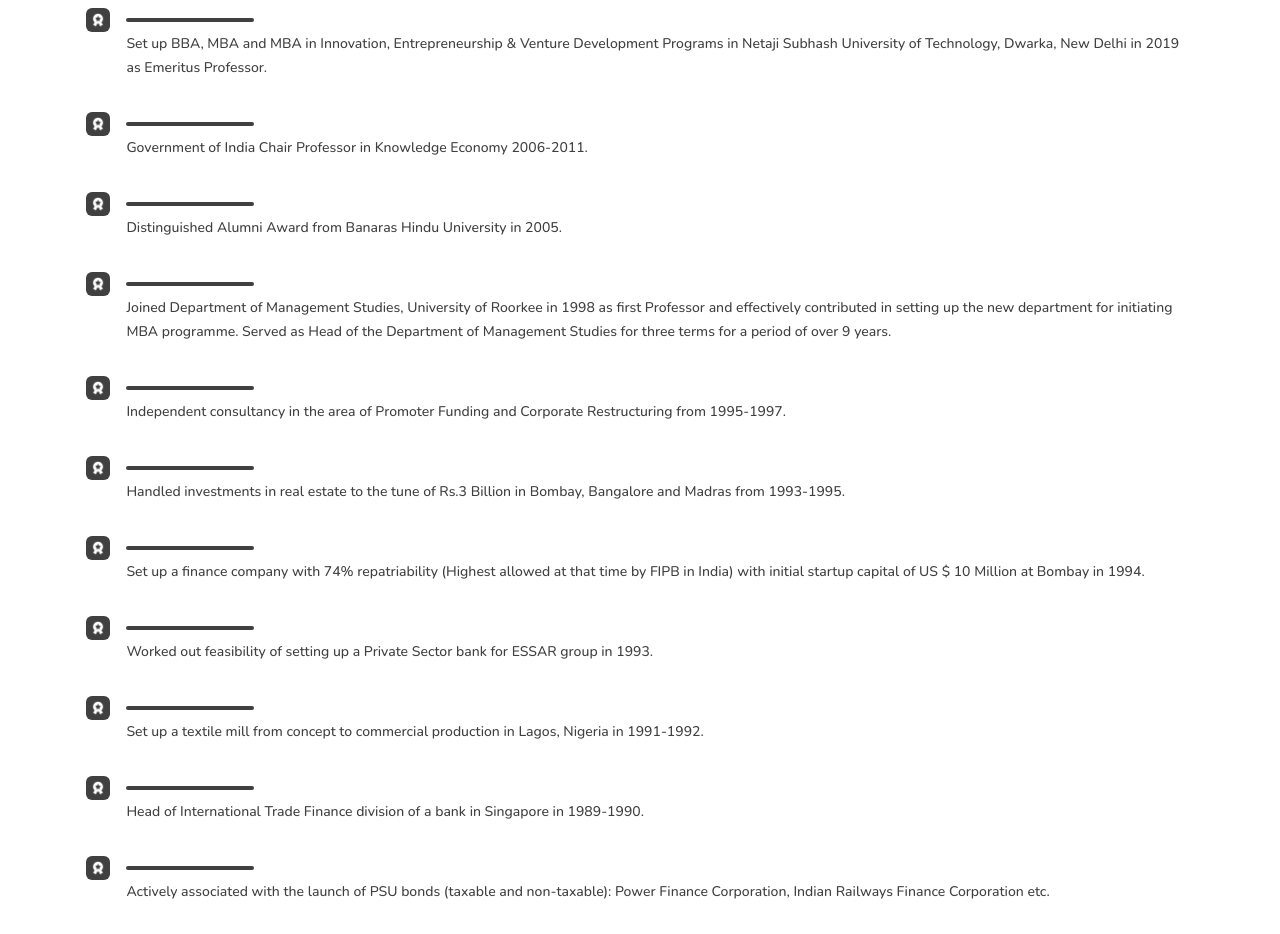
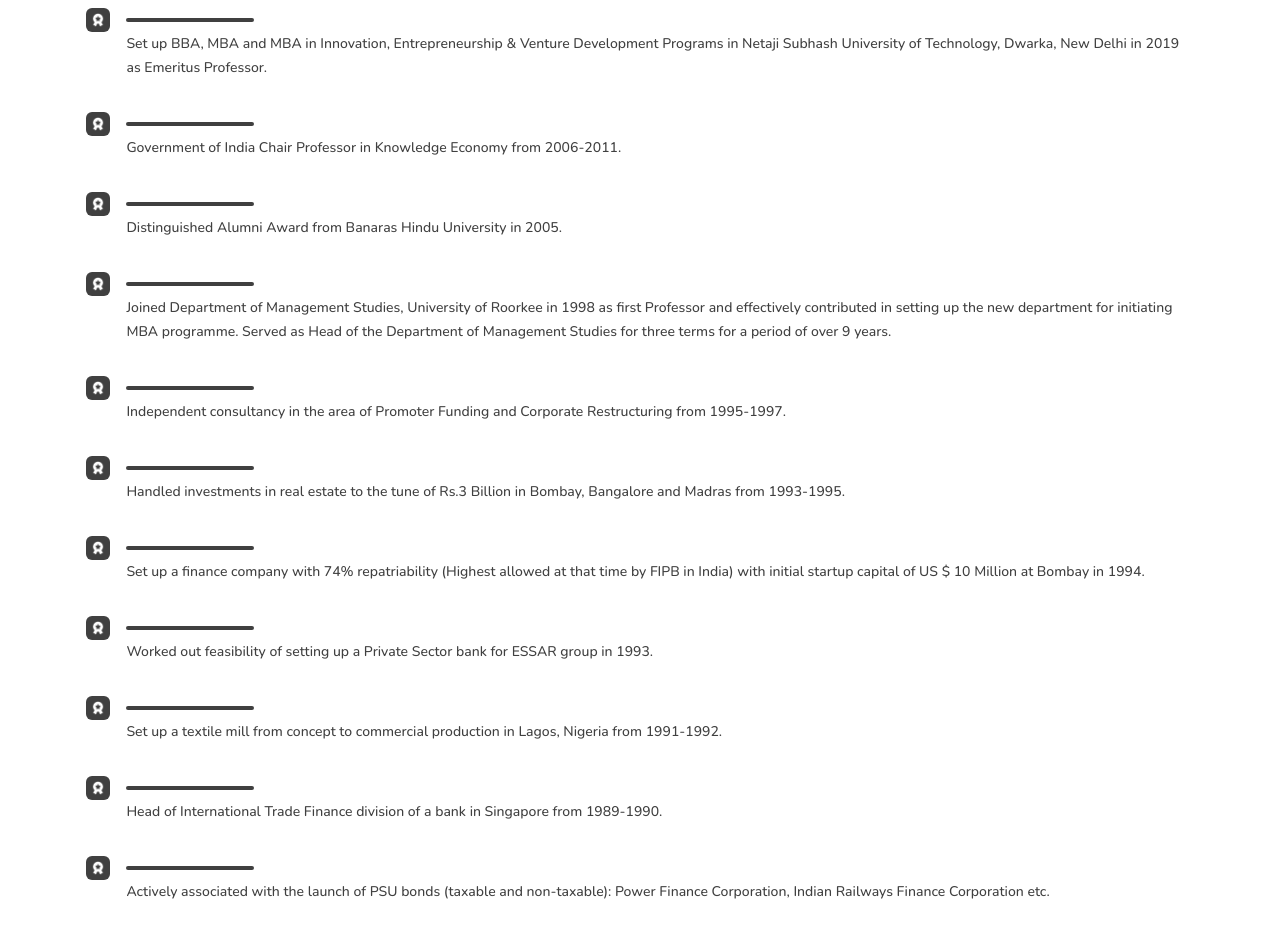
Before and after one commit to IrfanshaikH-7/prof-porfolio, a React (Vite) app: page /awards in a window 1280 px wide. Shown: the part 960-1894 px from the top of the page. Built offline with nearby package versions, Linux system fonts and the light colour scheme.

Commit message:
grammer - 2

```diff
--- a/src/data/listData.js
+++ b/src/data/listData.js
@@ -113,7 +113,7 @@ export const awards = [
     },
     {
       title: 'Achievement 2',
-      description: 'Government of India Chair Professor in Knowledge Economy 2006-2011.',
+      description: 'Government of India Chair Professor in Knowledge Economy from 2006-2011.',
     },
     {
       title: 'Achievement 3',
@@ -141,11 +141,11 @@ export const awards = [
     },
     {
       title: 'Achievement 9',
-      description: 'Set up a textile mill from concept to commercial production in Lagos, Nigeria in 1991-1992.',
+      description: 'Set up a textile mill from concept to commercial production in Lagos, Nigeria from 1991-1992.',
     },
     {
       title: 'Achievement 10',
-      description: 'Head of International Trade Finance division of a bank in Singapore in 1989-1990.',
+      description: 'Head of International Trade Finance division of a bank in Singapore from 1989-1990.',
     },
     {
       title: 'Achievement 11',
```
